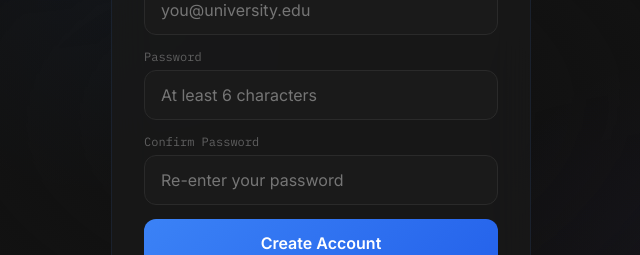
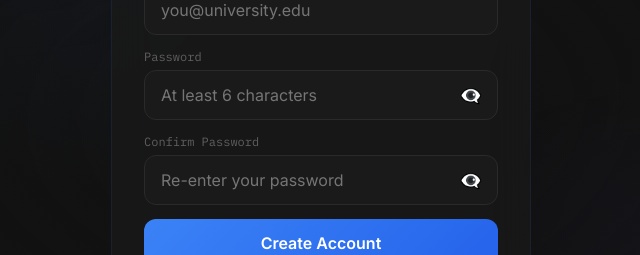
Before and after one commit to ShlokSathwara2/Lecturn, a Next.js app in the folder app/: page /auth in a window 1280 px wide. Both pictures are taken after a click on the button "Don't have an account? Sign up". Shown: the part 293-548 px from the top of the page, without its empty margins (319-959 px from the left). Built offline with nearby package versions, Linux system fonts and the light colour scheme; no server answers.

Commit message:
Add password visibility toggle eye icon on all password fields

```diff
--- a/app/src/app/auth/page.tsx
+++ b/app/src/app/auth/page.tsx
@@ -22,6 +22,8 @@ export default function AuthPage() {
   const [email, setEmail] = useState("")
   const [password, setPassword] = useState("")
   const [confirmPassword, setConfirmPassword] = useState("")
+  const [showPassword, setShowPassword] = useState(false)
+  const [showConfirm, setShowConfirm] = useState(false)
   const [loading, setLoading] = useState(false)
   const [error, setError] = useState("")
   const [success, setSuccess] = useState("")
@@ -112,22 +114,34 @@ export default function AuthPage() {
 
             <motion.div initial={{ opacity: 0, x: -10 }} animate={{ opacity: 1, x: 0 }} transition={{ delay: 0.2 }}>
               <label style={{ fontSize: 12, fontFamily: "var(--font-mono)", color: "#606060", marginBottom: 6, display: "block" }}>Password</label>
+              <div style={{ position: "relative" }}>
                 <motion.input
-                type="password" placeholder="At least 6 characters" value={password}
+                  type={showPassword ? "text" : "password"} placeholder="At least 6 characters" value={password}
                   onChange={(e) => setPassword(e.target.value)} required minLength={6}
                   whileFocus={{ borderColor: "#3b82f6", boxShadow: "0 0 0 3px rgba(59,130,246,0.1)" }}
-                style={{ width: "100%", padding: "14px 16px", borderRadius: 12, border: "1px solid #2a2a2a", background: "#1a1a1a", fontSize: 16, color: "#e8e8e8", outline: "none", boxSizing: "border-box", transition: "all 0.2s ease" }} />
+                  style={{ width: "100%", padding: "14px 16px", borderRadius: 12, border: "1px solid #2a2a2a", background: "#1a1a1a", fontSize: 16, color: "#e8e8e8", outline: "none", boxSizing: "border-box", transition: "all 0.2s ease", paddingRight: 48 }} />
+                <button type="button" onClick={() => setShowPassword(!showPassword)}
+                  style={{ position: "absolute", right: 12, top: "50%", transform: "translateY(-50%)", background: "transparent", border: "none", color: "#606060", cursor: "pointer", fontSize: 18, padding: 4 }}>
+                  {showPassword ? "\u{1F441}" : "\u{1F441}\u200D\u{1F5E8}"}
+                </button>
+              </div>
             </motion.div>
 
             <AnimatePresence>
               {mode === "signup" && (
                 <motion.div key="confirm" initial={{ opacity: 0, height: 0 }} animate={{ opacity: 1, height: "auto" }} exit={{ opacity: 0, height: 0 }}>
                   <label style={{ fontSize: 12, fontFamily: "var(--font-mono)", color: "#606060", marginBottom: 6, display: "block" }}>Confirm Password</label>
+                  <div style={{ position: "relative" }}>
                     <motion.input
-                    type="password" placeholder="Re-enter your password" value={confirmPassword}
+                      type={showConfirm ? "text" : "password"} placeholder="Re-enter your password" value={confirmPassword}
                       onChange={(e) => setConfirmPassword(e.target.value)} required minLength={6}
                       whileFocus={{ borderColor: "#3b82f6", boxShadow: "0 0 0 3px rgba(59,130,246,0.1)" }}
-                    style={{ width: "100%", padding: "14px 16px", borderRadius: 12, border: "1px solid #2a2a2a", background: "#1a1a1a", fontSize: 16, color: "#e8e8e8", outline: "none", boxSizing: "border-box", transition: "all 0.2s ease" }} />
+                      style={{ width: "100%", padding: "14px 16px", borderRadius: 12, border: "1px solid #2a2a2a", background: "#1a1a1a", fontSize: 16, color: "#e8e8e8", outline: "none", boxSizing: "border-box", transition: "all 0.2s ease", paddingRight: 48 }} />
+                    <button type="button" onClick={() => setShowConfirm(!showConfirm)}
+                      style={{ position: "absolute", right: 12, top: "50%", transform: "translateY(-50%)", background: "transparent", border: "none", color: "#606060", cursor: "pointer", fontSize: 18, padding: 4 }}>
+                      {showConfirm ? "\u{1F441}" : "\u{1F441}\u200D\u{1F5E8}"}
+                    </button>
+                  </div>
                 </motion.div>
               )}
             </AnimatePresence>
```
Lines whose indentation alone changed are shown as unchanged.
